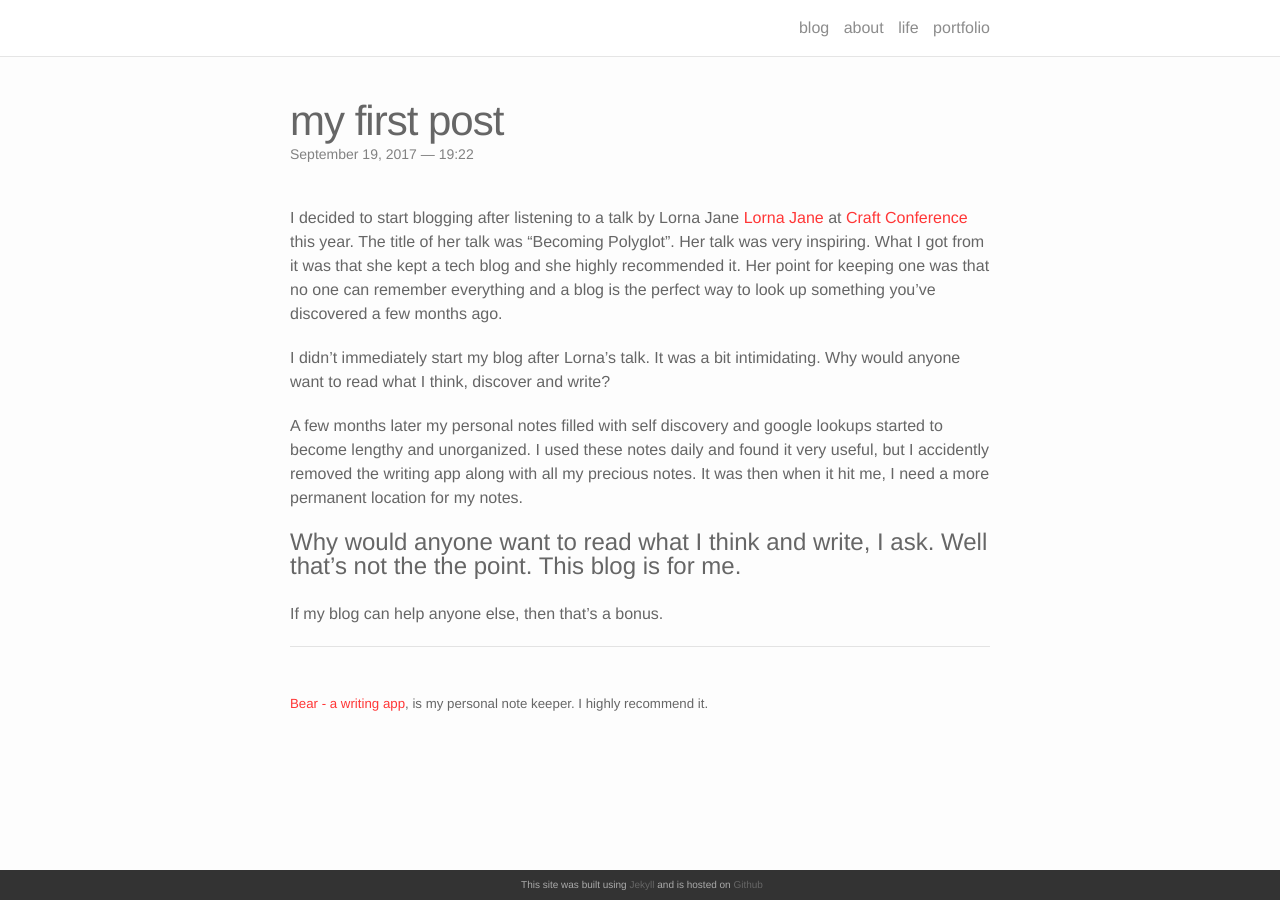
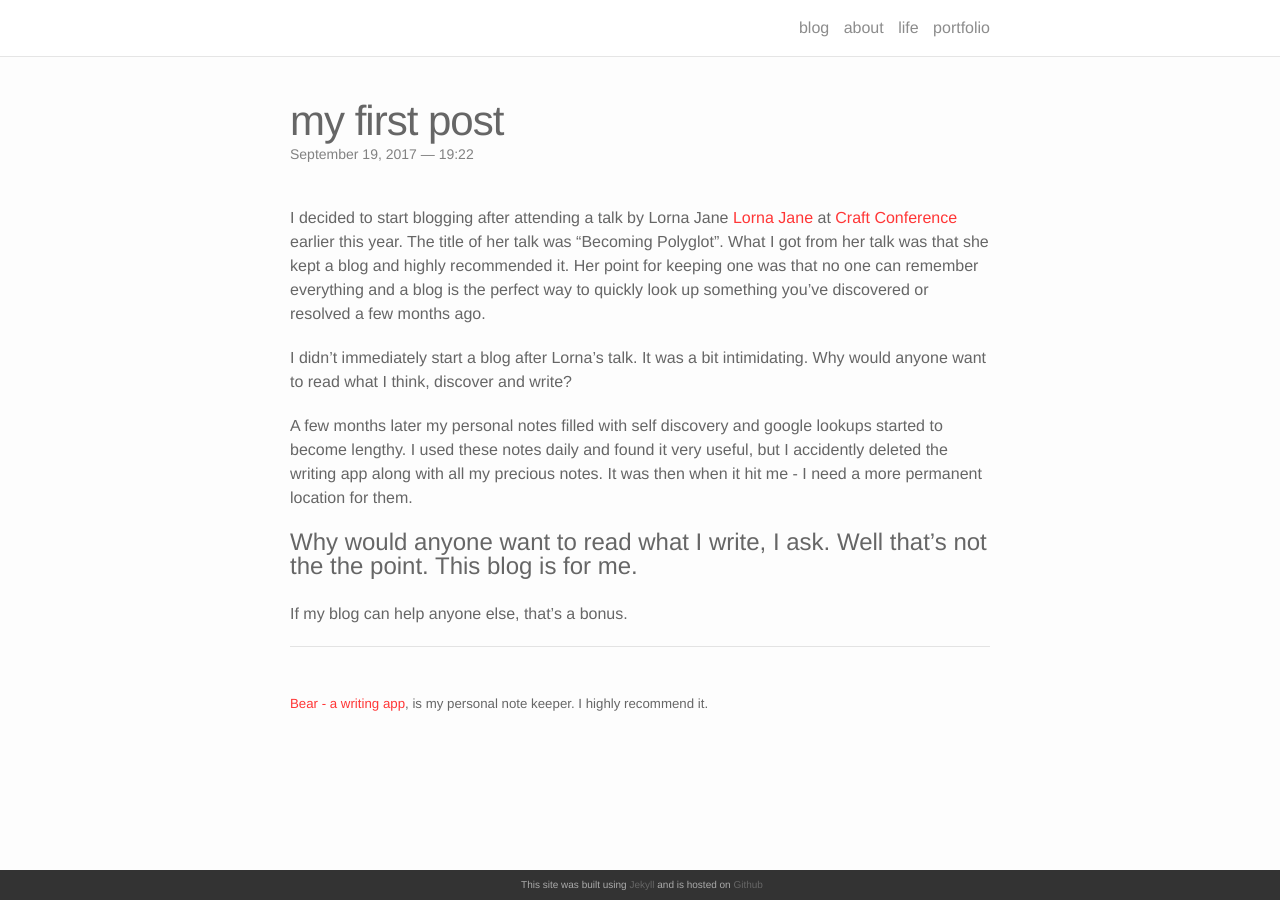
Before and after one commit to annelledejager/blog, a Jekyll site: the page built from _posts/2017-09-19-whyblog.markdown, in a window 1280 px wide. Built offline with Jekyll 4.4.1, drawn with Linux system fonts in a browser that asks for light colours; nearby versions of some CDN libraries; comment, search, counter and statistics services are not loaded.

Commit message:
Spelling errors corrected etc in post

```diff
--- a/_posts/2017-09-19-whyblog.markdown
+++ b/_posts/2017-09-19-whyblog.markdown
@@ -5,15 +5,15 @@ date:   2017-09-19 19:22:00
 description: why I started a blog
 comments: true
 ---
-I decided to start blogging after listening to a talk by Lorna Jane <a href="https://lornajane.net/">Lorna Jane</a> at <a href="https://craft-conf.com/">Craft Conference</a> this year. The title of her talk was "Becoming Polyglot". Her talk was very inspiring. What I got from it was that she kept a tech blog and she highly recommended it. Her point for keeping one was that no one can remember everything and a blog is the perfect way to look up something you've discovered a few months ago.
+I decided to start blogging after attending a talk by Lorna Jane <a href="https://lornajane.net/">Lorna Jane</a> at <a href="https://craft-conf.com/">Craft Conference</a> earlier this year. The title of her talk was "Becoming Polyglot". What I got from her talk was that she kept a blog and highly recommended it. Her point for keeping one was that no one can remember everything and a blog is the perfect way to quickly look up something you've discovered or resolved a few months ago.
 
-I didn't immediately start my blog after Lorna's talk. It was a bit intimidating. Why would anyone want to read what I think, discover and write?
+I didn't immediately start a blog after Lorna's talk. It was a bit intimidating. Why would anyone want to read what I think, discover and write?
 
-A few months later my personal notes filled with self discovery and google lookups started to become lengthy and unorganized. I used these notes daily and found it very useful, but I accidently removed the writing app along with all my precious notes. It was then when it hit me, I need a more permanent location for my notes.
+A few months later my personal notes filled with self discovery and google lookups started to become lengthy. I used these notes daily and found it very useful, but I accidently deleted the writing app along with all my precious notes. It was then when it hit me - I need a more permanent location for them.
 
-# Why would anyone want to read what I think and write, I ask. Well that's not the the point. This blog is for me.
+# Why would anyone want to read what I write, I ask. Well that's not the the point. This blog is for me.
 <br/>
-If my blog can help anyone else, then that's a bonus.
+If my blog can help anyone else, that's a bonus.
 
 <hr>
 <br/>
@@ -21,4 +21,3 @@ If my blog can help anyone else, then that's a bonus.
 ##### <a href="http://www.bear-writer.com/">Bear - a writing app</a>, is my personal note keeper. I highly recommend it.
 
 <br/>
-<br/>
```
